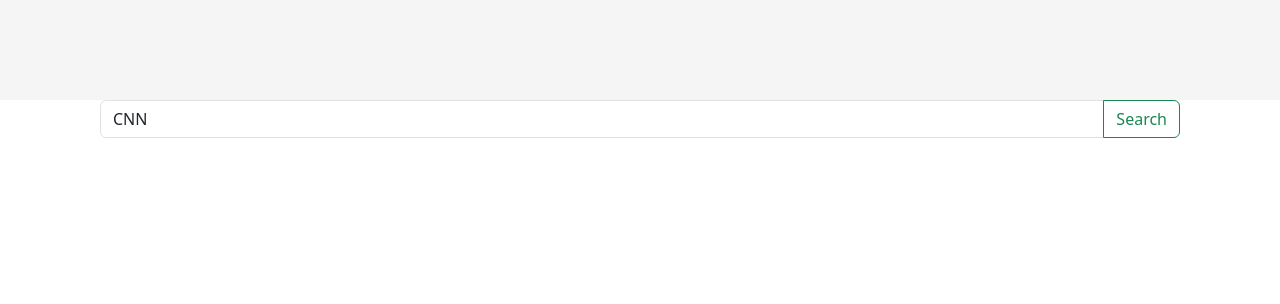
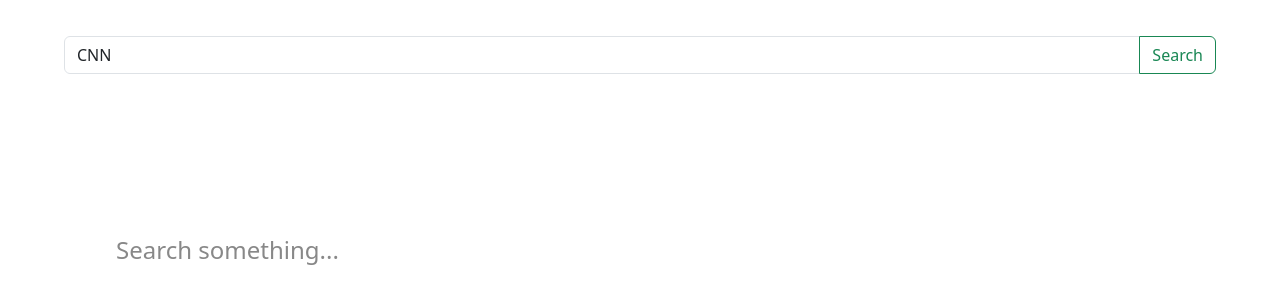
Before and after one commit to Sebiancoder/PaperBulb, a React (Create React App) app in the folder frontend/: page / in a window 1280 px wide. Shown: the top 304 px of the page. Built offline with nearby package versions, Linux system fonts and the light colour scheme.

Commit message:
landing page update

```diff
--- a/frontend/src/LandingPage.css
+++ b/frontend/src/LandingPage.css
@@ -1,8 +1,13 @@
+body {
+    background-color: #f5f5f5;
+}
 .papers-grid {
     display: grid;
     grid-template-columns: repeat(auto-fill, minmax(250px, 1fr));
     gap: 20px;
-    padding: 100px;
+    padding: 100px 100px 0 100px;
+    height: 100vh;
+    overflow: scroll;
 }
 
 .paper {
@@ -12,7 +17,7 @@
     padding: 15px;
     transition: transform 0.3s;
     height: 300px;
-    /* Optional: Makes the tile slightly larger when hovered */
+
     &:hover {
         transform: scale(1.05);
     }
@@ -28,11 +33,39 @@
     overflow: hidden;
     text-overflow: ellipsis;
     display: -webkit-box;
-    -webkit-line-clamp: 3; /* Limits text to 3 lines */
+    -webkit-line-clamp: 3;
     -webkit-box-orient: vertical;
 }
 
 .search-container {
-    margin: 100px;
-    margin-bottom: 10px;
+    width: 90%; /* Adjust as per requirement */
+    margin: 0 auto; /* Center it */
 }
+
+.top-bar {
+    position: fixed;
+    top: 30px;
+    left: 0;
+    width: 100%;
+    height: 50px;
+    background-color: transparent;
+    transition: background-color 0.3s;
+    z-index: 2;
+    display: flex;
+    align-items: center;
+    justify-content: center;
+}
+
+.scrolled .top-bar {
+    background-color: #000;
+    color: #fff;
+}
+
+.no-papers-message {
+    display: flex;
+    justify-content: center;
+    align-items: center;
+    height: 300px; /* Adjust this as per your requirement */
+    font-size: 24px; /* Adjust this as well */
+    color: #888;
+}
--- a/frontend/src/LandingPage.js
+++ b/frontend/src/LandingPage.js
@@ -1,22 +1,44 @@
-import React from 'react';
+import React, { useState, useEffect } from 'react';
 import Search from './Search';
 import './LandingPage.css';
 
 const LandingPage = ({ handleEnterSite, papers, setPapers }) => {
-    console.log("LandingPage's papers:", papers);
+    const [isScrolled, setIsScrolled] = useState(false);
+
+    useEffect(() => {
+        const handleScroll = () => {
+            setIsScrolled(window.scrollY > 10);
+        };
+
+        window.addEventListener("scroll", handleScroll);
+
+        return () => {
+            window.removeEventListener("scroll", handleScroll);
+        };
+    }, []);
+
+    const renderPapers = () => {
+        if (Object.keys(papers).length === 0) {
+            return <div className="no-papers-message">Search something...</div>;
+        } else {
+            return Object.entries(papers).map(([paperId, paperMetadata], index) => (
+                <div key={paperId} className="paper" onClick={() => handleEnterSite(paperId)}>
+                    <h2>{paperMetadata.title}</h2>
+                    <p>{paperMetadata.authors[0]["name"]}</p>
+                </div>
+            ));
+        }
+    };
 
     return (
-      <div>
-        <div className='search-container'>
-          <Search setPapers={setPapers} />
+      <div className={isScrolled ? 'scrolled' : ''}>
+        <div className="top-bar">
+            <div className='search-container'>
+                <Search setPapers={setPapers} />
+            </div>
         </div>
         <div className="papers-grid">
-          {Object.entries(papers).map(([paperId, paperMetadata], index) => (
-            <div key={paperId} className="paper" onClick={() => handleEnterSite(paperId)}>
-              <h2>{paperMetadata.title}</h2>
-              <p>{paperMetadata.authors[0]["name"]}</p>
-            </div>
-          ))}
+            {renderPapers()}
         </div>
       </div>
     );
--- a/frontend/src/Search.js
+++ b/frontend/src/Search.js
@@ -1,28 +1,31 @@
 import React, { useState } from 'react';
-import { Form, FormControl, Button } from 'react-bootstrap';
+import { Form, FormControl, Button, Spinner } from 'react-bootstrap';
 import sendBackendRequest from './sendBackendRequest.js';
 
 function Search({ setPapers, setIsLandingPage }) {
     const [searchText, setSearchText] = useState('CNN');
+    const [isLoading, setIsLoading] = useState(false);
 
     const handleSearch = async (event) => {
         event.preventDefault();
+        setIsLoading(true);
         console.log(`Searching for ${searchText}...`);
 
         try {
             const params = new URLSearchParams({ query: searchText });
             console.log("params:", params.toString());
-            const papersResponse = await sendBackendRequest("search_papers", params.toString()); // This line fetches the papers.
+            const papersResponse = await sendBackendRequest("search_papers", params.toString());
             if (typeof setIsLandingPage === "function") {
                 setIsLandingPage(true);
             }
             if (papersResponse) {
-                setPapers(papersResponse);  // This sets the papers in the parent component.
+                setPapers(papersResponse);
             }
         } catch (error) {
             console.error("Error fetching papers:", error);
+        } finally {
+            setIsLoading(false);
         }
-
     };
 
     return (
@@ -34,8 +37,11 @@
                     className="mr-sm-2 search-input"
                     value={searchText}
                     onChange={(event) => setSearchText(event.target.value)}
+                    disabled={isLoading}
                 />
-                <Button variant="outline-success" type="submit" className="search-button">Search</Button>
+                <Button variant="outline-success" type="submit" className="search-button" disabled={isLoading}>
+                    {isLoading ? <Spinner animation="border" size="sm" /> : 'Search'}
+                </Button>
             </div>
         </Form>
     );
```
